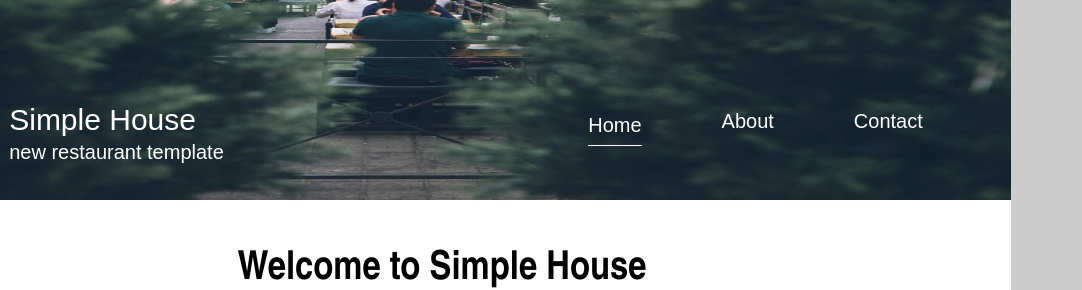
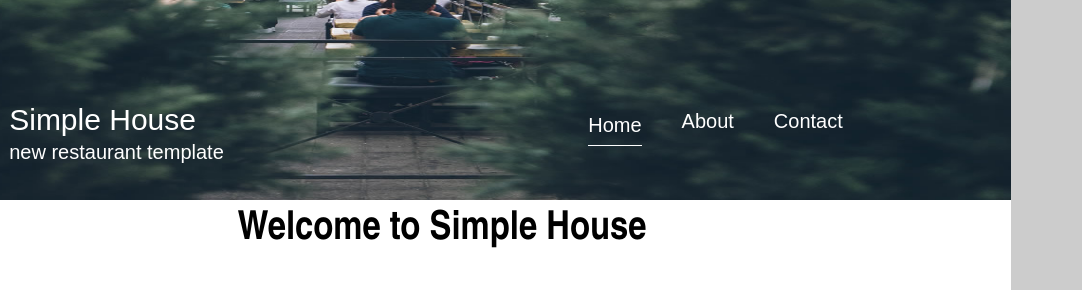
Before and after one commit to sanjayk239/simple-house, a plain HTML site: page index.html in a window 1280 px wide. Shown: the part 308-598 px from the top of the page, 198-1280 px from the left. Drawn offline with Linux system fonts and the light colour scheme.

Commit message:
Update style.css

```diff
--- a/css/style.css
+++ b/css/style.css
@@ -13,14 +13,14 @@ body{ background-color: #ccc;}
 .all1{float:left;margin: 0px 40px;color:#fff}
 .all2{color:#fff;font-size:20px;
 		font-family:sans-serif;line-height:30px;text-decoration:none;border-bottom:1px solid #fff;padding:9px 0}
-.all3{float:left;margin: 0px 40px;color:#fff}
+.all3{float:left;margin: 0px 0px;color:#fff}
 .all4{color:#fff;font-size:20px;font-family:sans-serif;text-decoration:none}
 .all5{float:left;margin:0px 40px;color:#fff}
 .all6{color:#fff;font-size:20px;font-family:sans-serif;text-decoration:none}
 .simple{width:90%;height:350px;margin:auto;background:#fff}
 .simple1{text-align:center;font-size:20px;line-height:35px;font-family:Arial Narrow}
 .simple2{ margin: 0;
-    line-height: 3;     height: 73px;}
+    line-height: 1;     height: 73px;}
 .simple3{ height: 135px;}
 .pizza{background-color: #2F956D;color:#fff;padding: 15px 40px 13px;border:1px solid #2F956D}
 .salad{color:#2F956D;padding: 15px 40px 13px;border:1px solid #2F956D;background:#fff}
```
